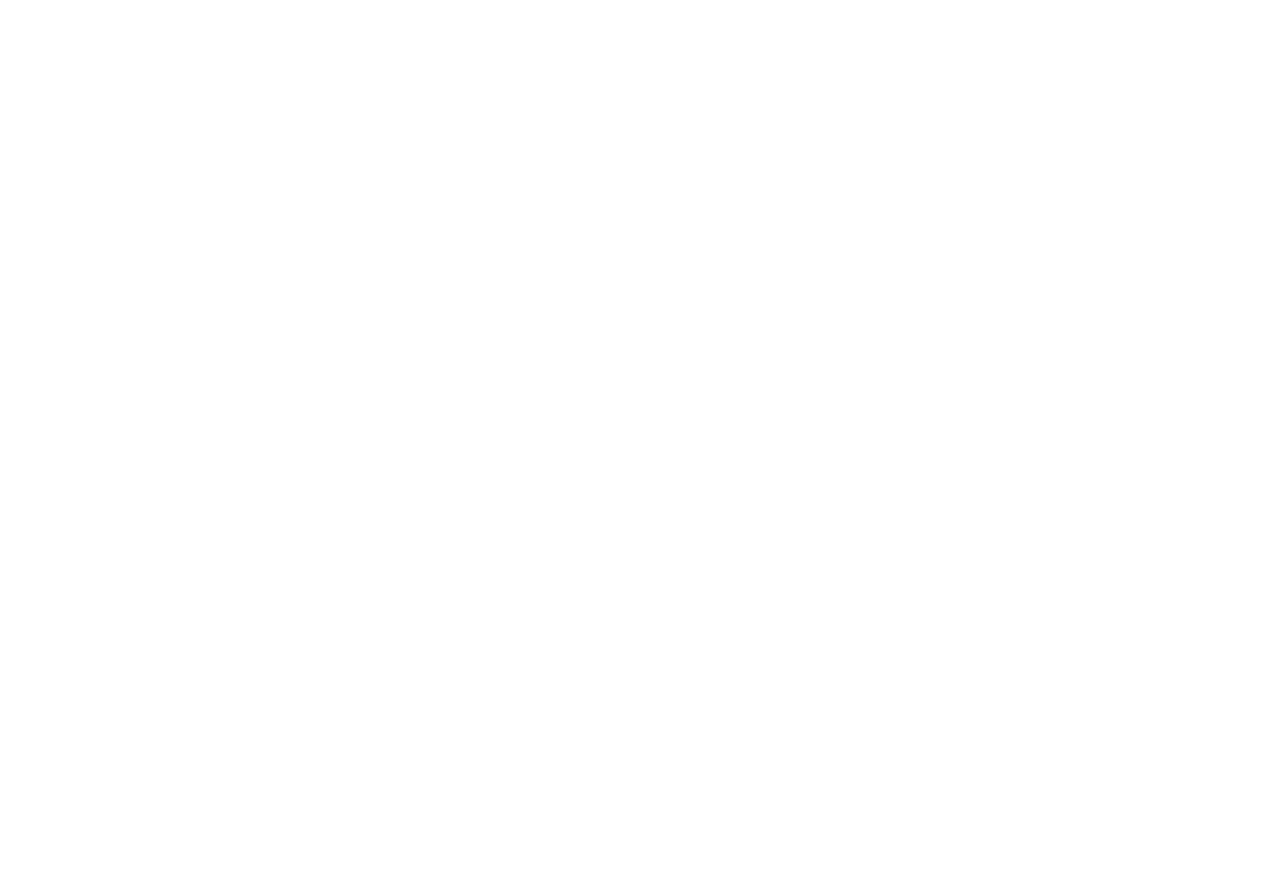
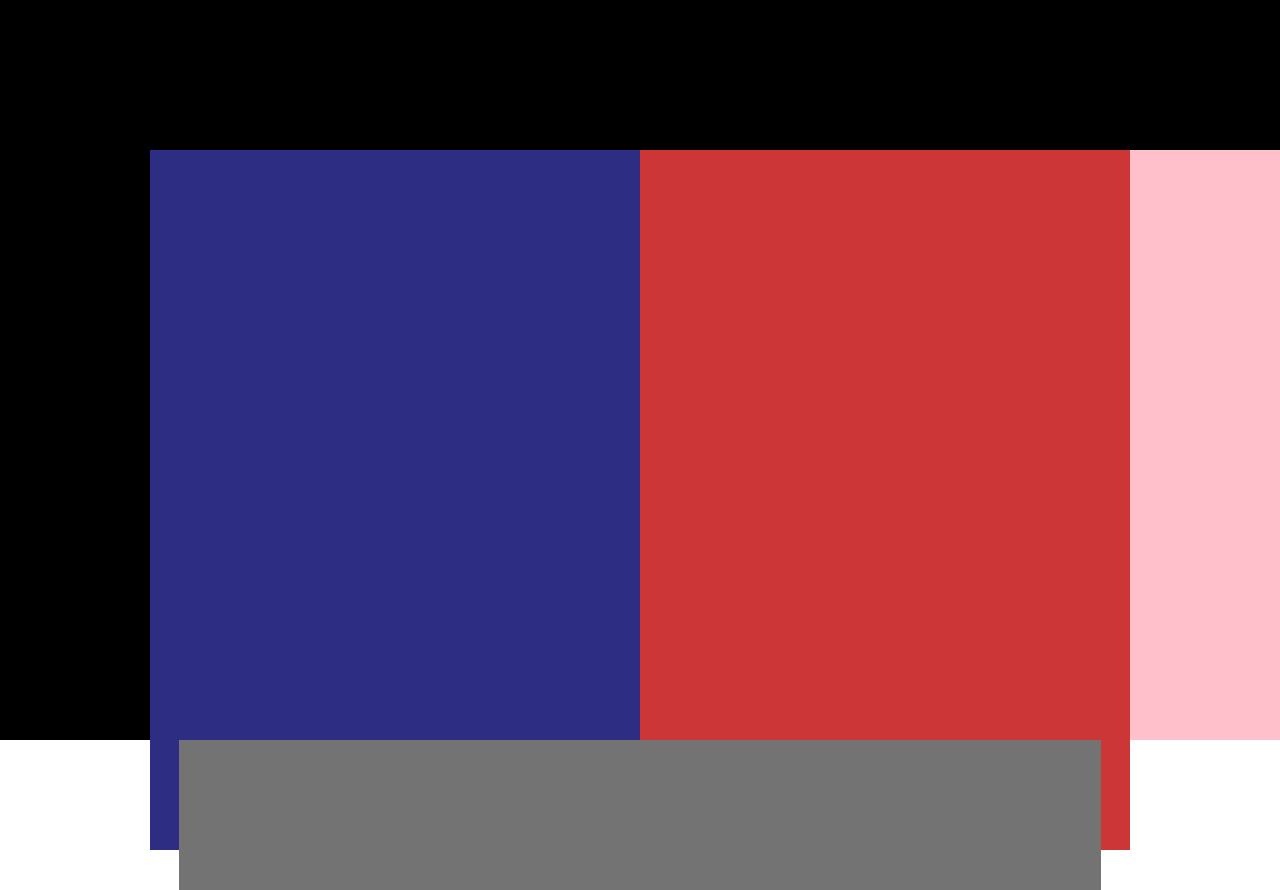
Before and after one commit to EnriqueArana/Elmac, a plain HTML site: page contacto.html in a window 1280 px wide. Before the commit the page ends 800 px from the top, so only its background shows below. Drawn offline with Linux system fonts and the light colour scheme.

Commit message:
Layout Shifter a la página Contacto

```diff
--- a/contacto.html
+++ b/contacto.html
@@ -13,13 +13,25 @@
         <link rel="stylesheet" href="./css/contacto_tablet.css" media="screen and (min-width: 600px)">
         <link rel="stylesheet" href="./css/contacto_desktop.css" media="screen and (min-width: 800px)">
     </head>
-    <body>
-        <header>
+    <body class="cuerpo">
+        <header class="cabecera">
+
         </header>
-        <main>
+        <main class="principal">
+            <section class="principal__mision">
 
+            </section>
+            <section class="principal__vision">
+
+            </section>
+            <section class="principal__redes">
+
+            </section>
+            <section class="principal__direccion">
+
+            </section>
         </main>
-        <footer>
+        <footer class="pie">
 
         </footer>
     </body>
--- a/css/contacto_desktop.css
+++ b/css/contacto_desktop.css
@@ -0,0 +1,40 @@
+.cuerpo{
+    width: auto;
+    margin: 0 auto;
+}
+
+.cabecera{
+    width: 100%;
+}
+
+.principal{
+    width: 100%;
+    margin: 0% auto;
+    display: flex;
+}
+
+.pie{
+    width: 72%;
+    margin: 0 auto;
+}
+
+.principal__mision{
+    order: 2;
+    height: 70rem;
+}
+
+.principal__vision{
+    order: 3;
+    height: 70rem;
+}
+
+.principal__redes{
+    height: 100%;
+    width: 2rem;
+    order: 1;
+}
+.principal__direccion{
+    height: 100%;
+    width: 2rem;
+    order: 4;
+}
--- a/css/contacto_mobile.css
+++ b/css/contacto_mobile.css
@@ -0,0 +1,57 @@
+*{
+    box-sizing: border-box;
+    padding: 0;
+    margin: 0;
+}
+
+:root{
+    --rojo: #cd3636;
+    --azul:#2D2E83;
+    --plomo:#737373;
+    --negro:black;
+}
+
+html{
+    font-size: 62.5%;
+}
+
+.cuerpo{
+    display: flex;
+    flex-wrap: wrap;
+}
+
+.cabecera, .principal, .principal__mision, .principal__vision, .principal__redes,.principal__direccion, .pie{
+    width: 100%;
+    min-width: 15rem;
+    height: 15rem;
+}
+
+.cabecera{
+    background-color: var(--negro);
+}
+
+.principal{
+    background-color: white;
+    height: 59rem;
+}
+
+.pie{
+    background-color: var(--plomo);
+}
+
+.principal__mision{
+    background-color: var(--azul);
+
+}
+
+.principal__vision{
+    background-color: var(--rojo);
+
+}
+
+.principal__redes{
+    background-color: var(--negro);
+}
+.principal__direccion{
+    background-color: pink;
+}
```
